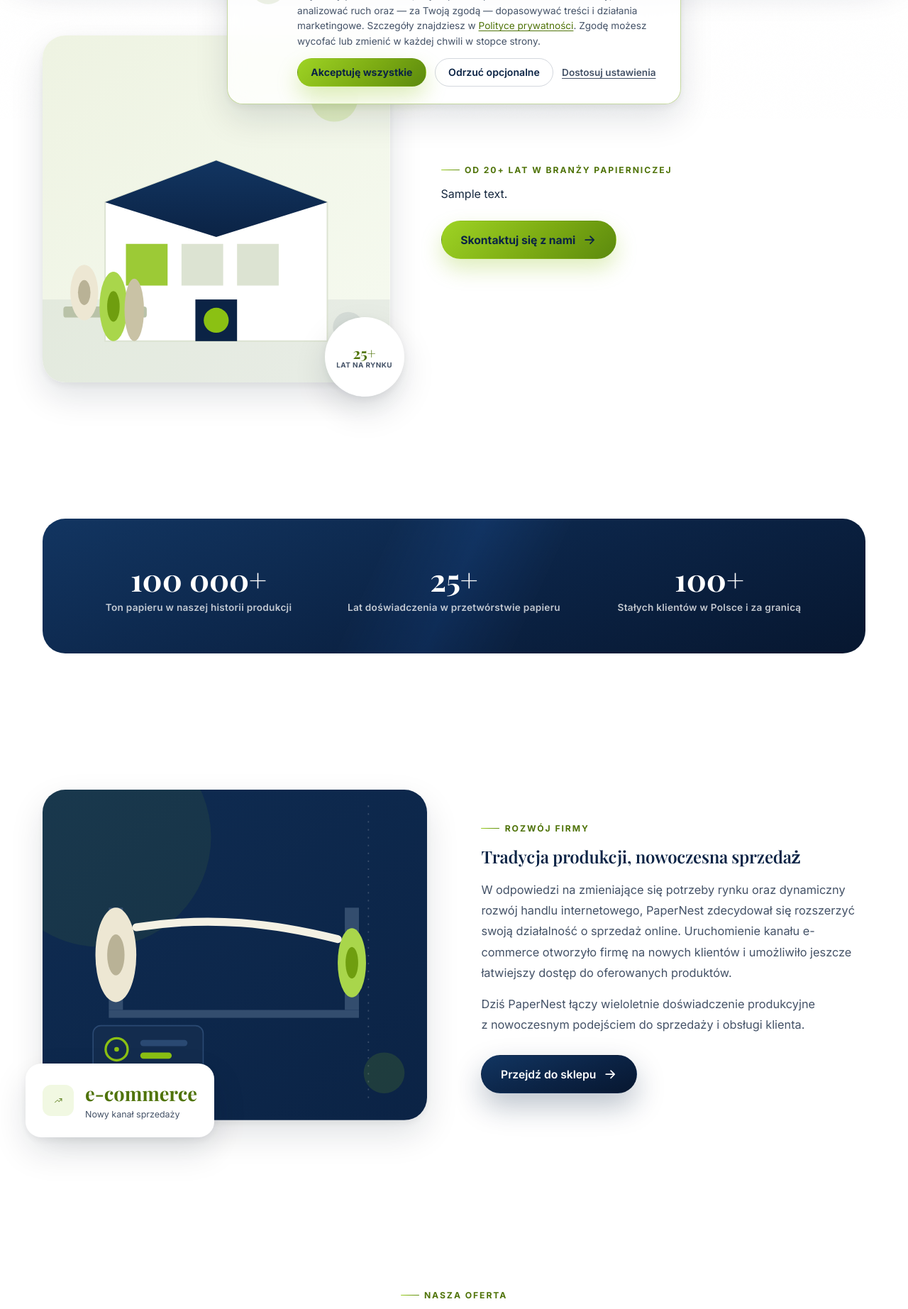
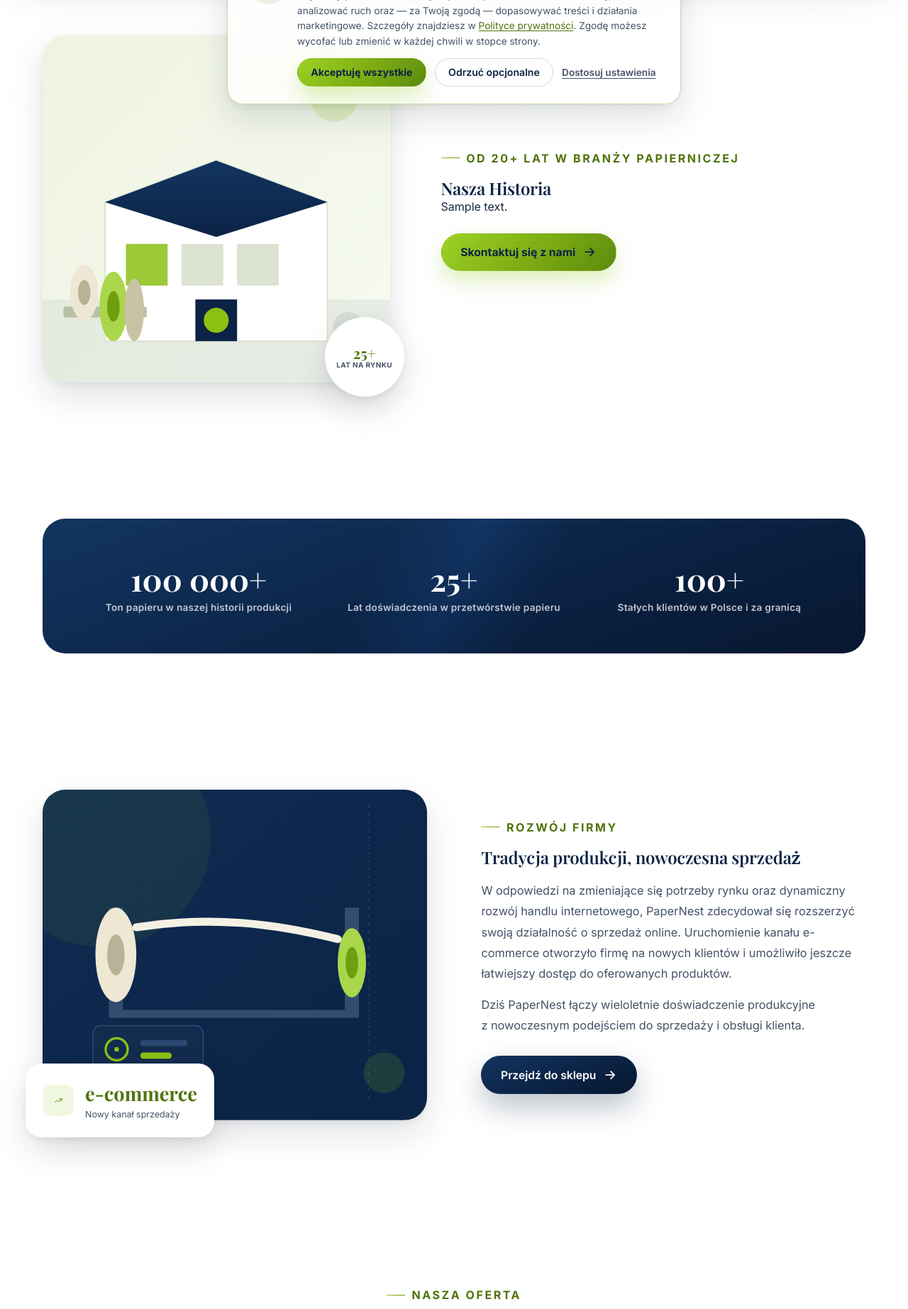
Before and after one commit to 78781978/papernest, a WordPress theme: template wordpress-theme/papernest/page-o-nas.php in a window 1280 px wide. Shown: the part 633-2478 px from the top of the page at 71% size. Run offline with PHP 8.4 and a stand-in for WordPress, Linux system fonts and the light colour scheme; the site name, menu and one post (Sample post) are stand-ins, and other content is empty; some libraries are stand-ins or nearby versions; some web fonts are replaced.

Commit message:
Add missing "Nasza Historia" heading and enlarge eyebrow labels sitewide
- page-o-nas.php's history section (company description) had an
  eyebrow kicker directly followed by the_content(), no actual section
  title — added "Nasza Historia" as its <h2>.
- .eyebrow base font-size .76rem -> 1rem: "Usługi przemysłowe" had an
  inline style bumping it to 1rem already, making every other eyebrow
  ("Nasza oferta", "Opinie", "Od 20+ lat w branży papierniczej", etc.)
  look inconsistently smaller — removed that now-redundant inline
  override and unified the base size instead.

Co-Authored-By: Claude Sonnet 5 <noreply@anthropic.com>
Claude-Session: https://claude.ai/code/session_01GWfsSCjm9t2yVhNeoXVQZy

```diff
--- a/wordpress-theme/papernest/assets/css/style.css
+++ b/wordpress-theme/papernest/assets/css/style.css
@@ -193,7 +193,7 @@ a:focus-visible, button:focus-visible, input:focus-visible, select:focus-visible
 
 .eyebrow{
   display:inline-flex; align-items:center; gap:.6em;
-  font-size:.76rem; font-weight:700; letter-spacing:.16em; text-transform:uppercase;
+  font-size:1rem; font-weight:700; letter-spacing:.16em; text-transform:uppercase;
   color:var(--gold-bright);
   margin-bottom:var(--sp-4);
 }
--- a/wordpress-theme/papernest/front-page.php
+++ b/wordpress-theme/papernest/front-page.php
@@ -143,7 +143,7 @@ $contact_url = papernest_page_link( 'kontakt' );
     ?>
     <div class="split">
       <div class="copy">
-        <span class="eyebrow" style="font-size:1rem">Usługi przemysłowe</span>
+        <span class="eyebrow">Usługi przemysłowe</span>
         <h2 class="text-balance">Zainteresowany usługą przewijania papieru?</h2>
         <p style="margin-top:16px;color:var(--ink-600);font-size:1.05rem;line-height:1.75">Oferujemy profesjonalne przewijanie papieru oraz cięcie wzdłużne rolek, dostosowane do indywidualnych wymagań klientów. Realizujemy zamówienia dla branży opakowaniowej, budowlanej, spożywczej i wielu innych.</p>
         <ul class="check-list">
--- a/wordpress-theme/papernest/page-o-nas.php
+++ b/wordpress-theme/papernest/page-o-nas.php
@@ -32,7 +32,8 @@ while ( have_posts() ) :
         <div class="badge-ring"><b>25+</b><span>lat na rynku</span></div>
       </div>
       <div class="copy">
-        <span class="eyebrow">Od 20+ lat w branży papierniczej</span>
+        <span class="eyebrow">Od 20+ lat w&nbsp;branży papierniczej</span>
+        <h2 class="text-balance">Nasza Historia</h2>
         <?php the_content(); ?>
         <div class="hero-cta" style="margin-top:28px"><a href="<?php echo esc_url( papernest_page_link( 'kontakt' ) ); ?>" class="btn btn-primary">Skontaktuj się z nami <?php echo papernest_icon( 'arrow' ); ?></a></div>
       </div>
--- a/wordpress-theme/papernest/style.css
+++ b/wordpress-theme/papernest/style.css
@@ -3,7 +3,7 @@ Theme Name: PaperNest
 Theme URI: https://papernest.pl
 Author: PaperNest
 Description: Motyw premium dla PaperNest — producenta wyrobów z papieru. Zintegrowany z WooCommerce.
-Version: 1.29.0
+Version: 1.30.0
 Requires at least: 6.4
 Requires PHP: 7.4
 Tested up to: 6.6
```
